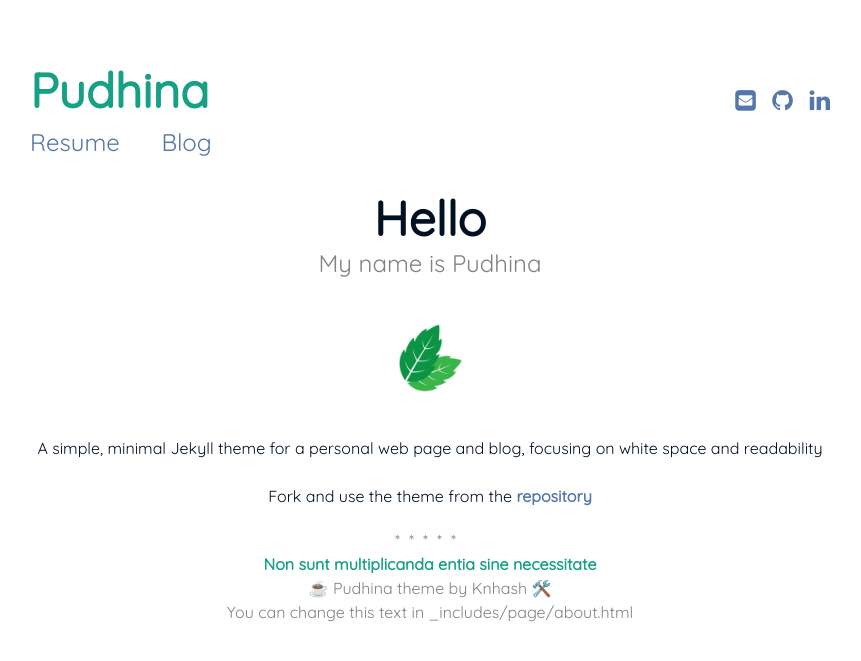
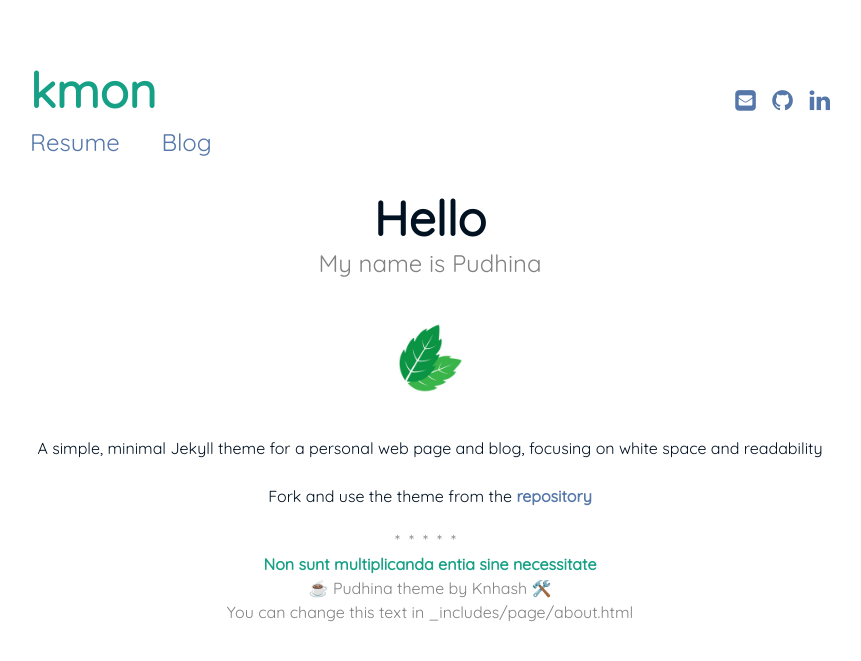
Before and after one commit to knhash/Pudhina, a Jekyll site: the page built from index.md, in a window 1280 px wide. Shown: the top 661 px of the page, without its empty margins (210-1071 px from the left). Built offline with Jekyll 4.4.1, drawn with Linux system fonts in a browser that asks for light colours.

Commit message:
Update _config.yml

```diff
--- a/_config.yml
+++ b/_config.yml
@@ -1,16 +1,16 @@
 # Site settings
-title: Pudhina
+title: kmon
 description: >
   A simple, minimal Jekyll theme for a personal web page and blog, focusing on white space and readability
 
-baseurl: "/Pudhina" # the subpath of your site, e.g. /blog/
-url: "https://knhash.github.io" # the base hostname & protocol for your site
+baseurl: "" # the subpath of your site, e.g. /blog/
+url: "https://kmon3g.github.io" # the base hostname & protocol for your site
 
 author:
-  fullname: Pudhina
+  fullname: kmon3g
   github: github
   linkedin: linkedin
-  email: example@email.com
+  email: kmon3g@gmail.com
 
 
 # Syntax highlighting
```
